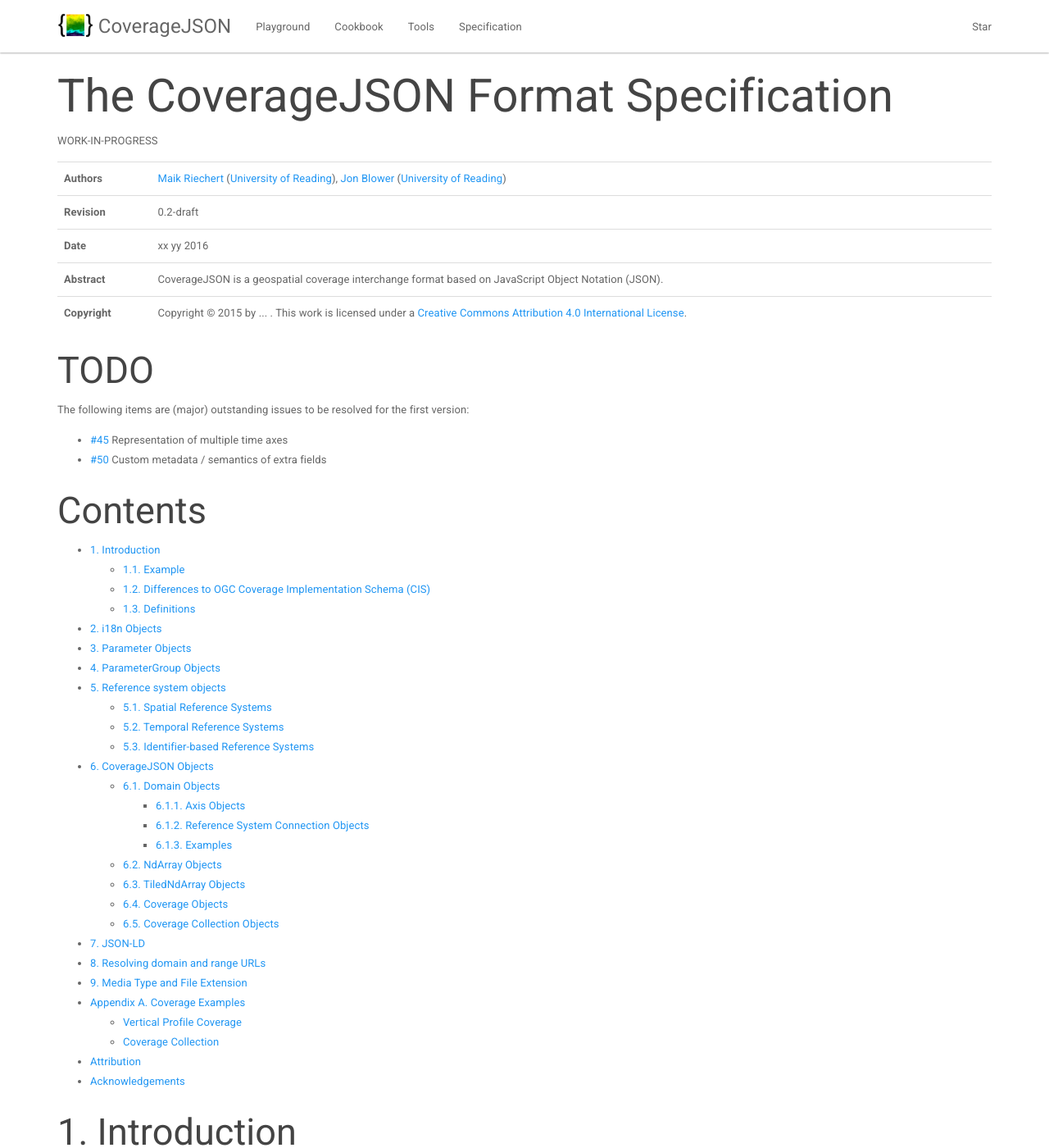
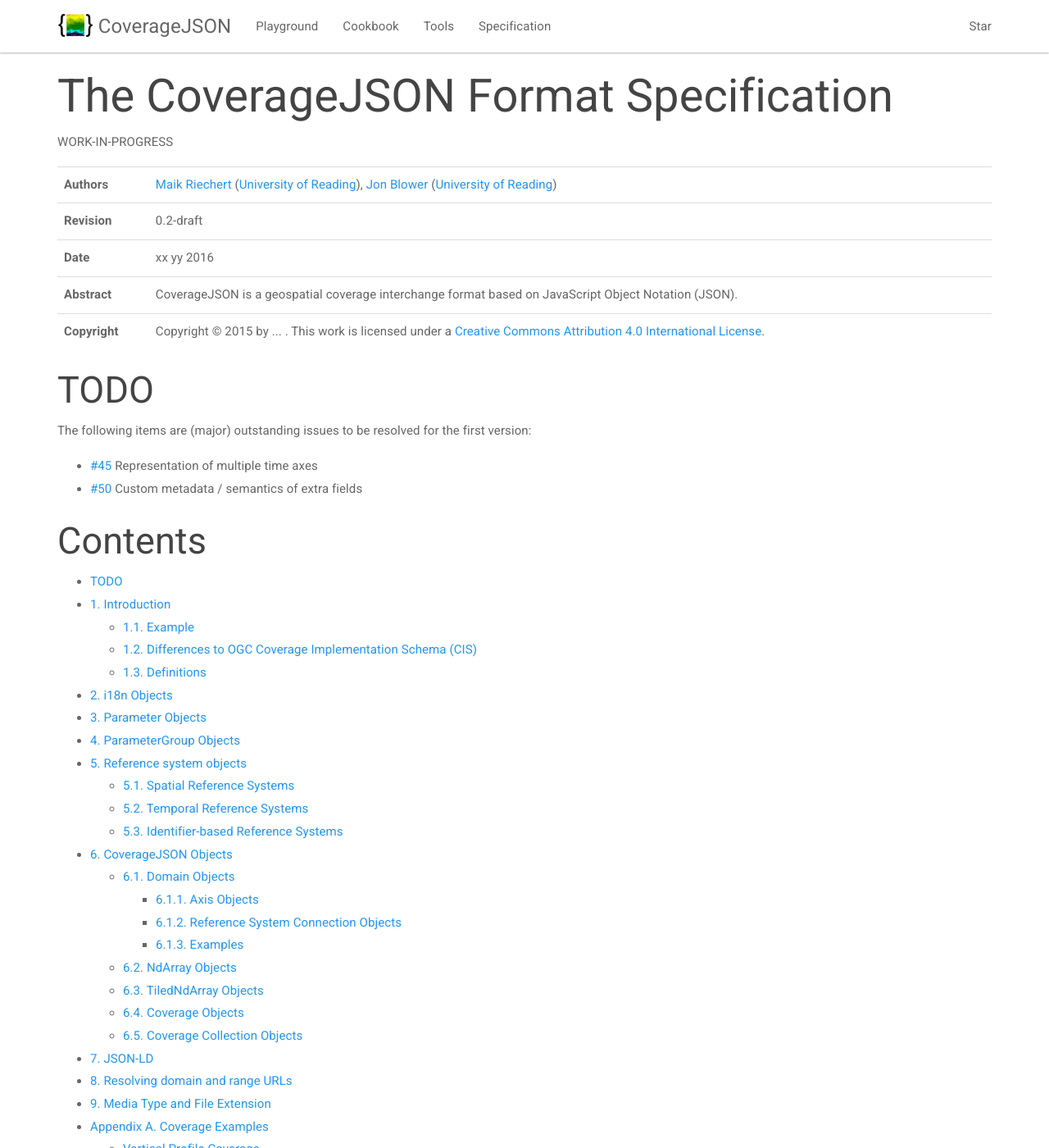
Before and after one commit to covjson/covjson.github.io, a Jekyll site: the page built from spec.md, in a window 1280 px wide and 1400 px high. Shown: the whole window at 82% size. Built offline with Jekyll 4.4.1, drawn with Linux system fonts in a browser that asks for light colours; nearby versions of some CDN libraries.

Commit message:
increase font size slightly to make it easier to read

```diff
--- a/_layouts/default.html
+++ b/_layouts/default.html
@@ -6,7 +6,6 @@
     <meta name="viewport" content="width=device-width">
 
     <link rel="stylesheet" href="/css/bootstrap.min.css">
-    <!--<link rel="stylesheet" href="https://maxcdn.bootstrapcdn.com/bootstrap/3.3.6/css/bootstrap.min.css" integrity="sha384-1q8mTJOASx8j1Au+a5WDVnPi2lkFfwwEAa8hDDdjZlpLegxhjVME1fgjWPGmkzs7" crossorigin="anonymous">-->
     <link rel="stylesheet" href="/css/syntax-highlight.css">
     <link rel="stylesheet" href="/css/main.css">
     {% seo %}
--- a/css/main.css
+++ b/css/main.css
@@ -3,7 +3,7 @@ html, body {
 }
 
 :focus {
-    outline: none;
+  outline: none;
 }
 
 iframe {
@@ -21,6 +21,7 @@ pre {
 
 body {
   padding-top: 64px;
+  font-size: 15px;
 }
 
 .navbar-right iframe {
--- a/spec.md
+++ b/spec.md
@@ -45,7 +45,6 @@ WORK-IN-PROGRESS
 </table>
 
 ## TODO
-{:.no_toc}
 
 The following items are (major) outstanding issues to be resolved for the first version:
 
@@ -319,7 +318,7 @@ where `"SST_mean"` references the following parameter:
       "en": "Kelvin"
     },
     "symbol": {
-      "value": "K"
+      "value": "K",
       "type": "http://www.opengis.net/def/uom/UCUM/"
     }
   }
@@ -343,7 +342,7 @@ and `"SST_stddev"`:
       "en": "Kelvin"
     },
     "symbol": {
-      "value": "K"
+      "value": "K",
       "type": "http://www.opengis.net/def/uom/UCUM/"
     }
   }
```
